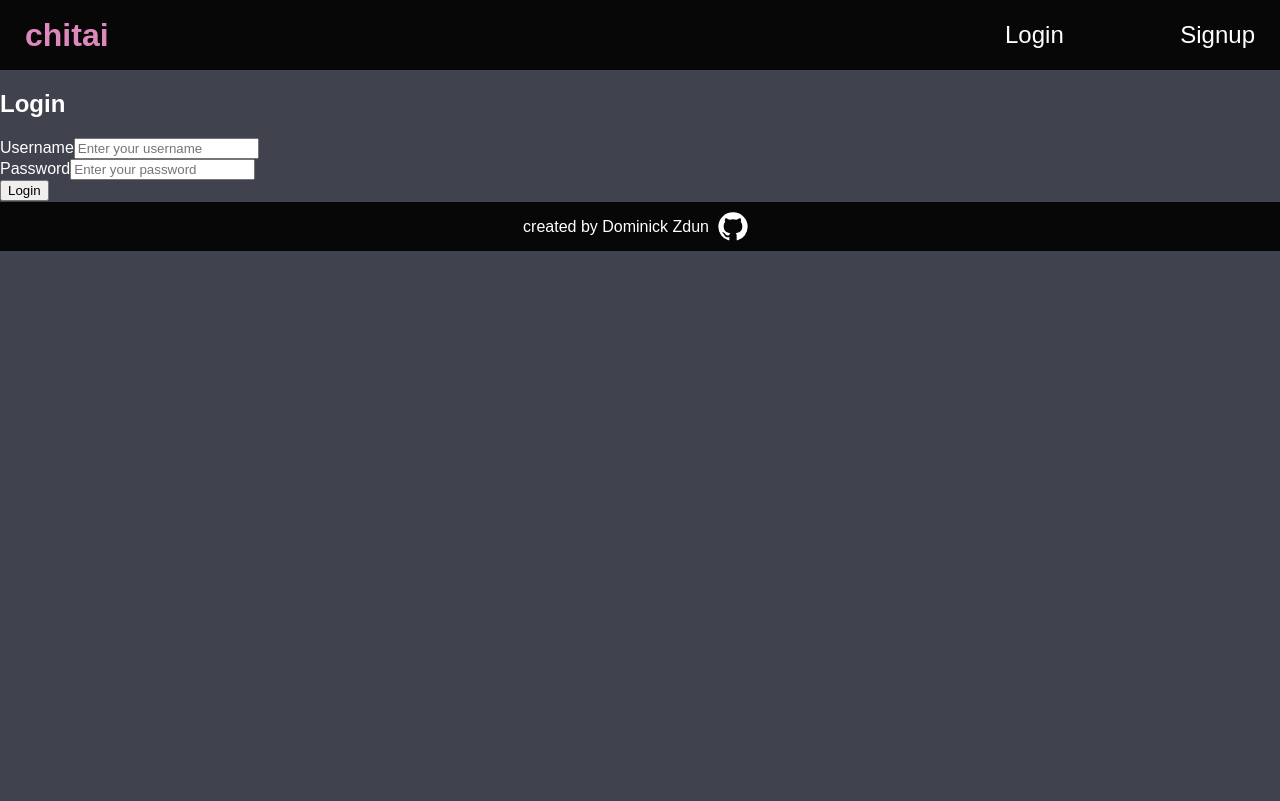
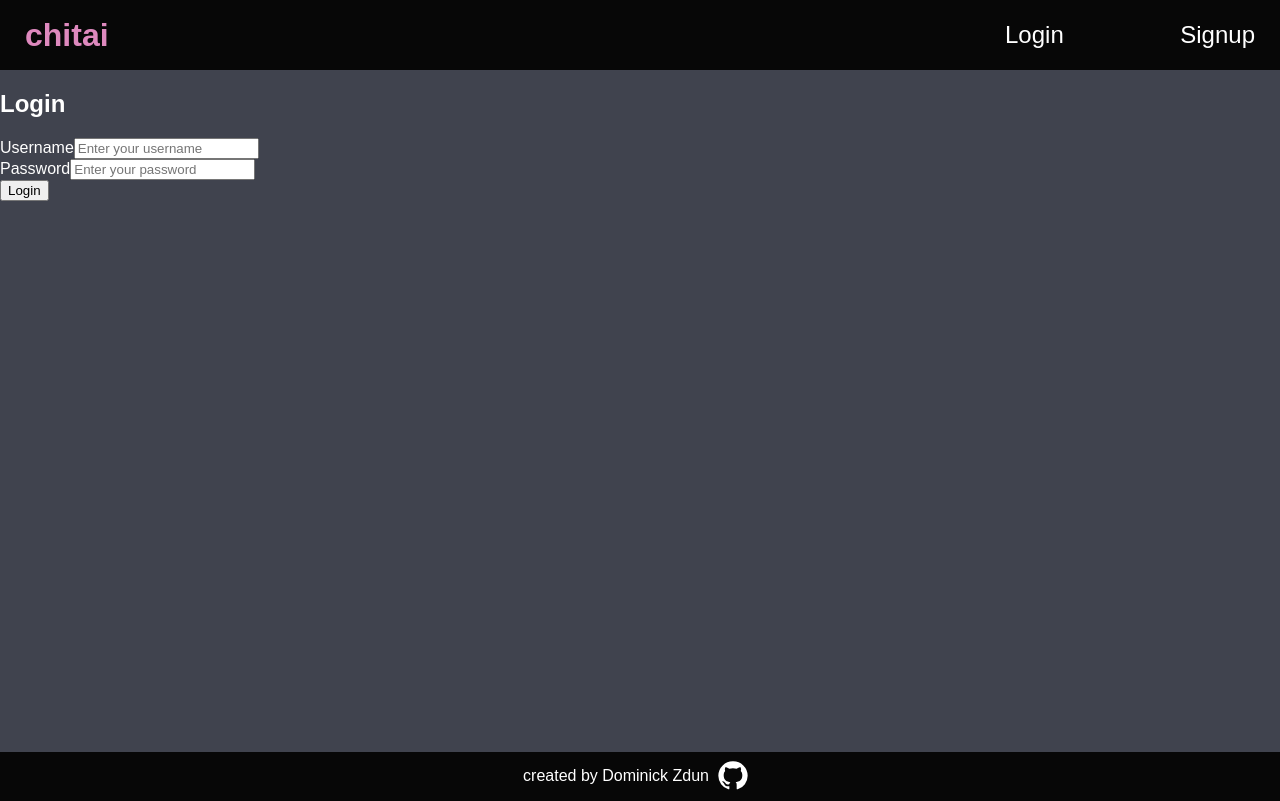
Before and after one commit to dominickzdun/blog, a React (Vite) app in the folder client/: page /login in a window 1280 px wide. Built offline with nearby package versions, Linux system fonts and the light colour scheme.

Commit message:
Fixed footer position

```diff
--- a/client/src/App.jsx
+++ b/client/src/App.jsx
@@ -4,14 +4,14 @@ import Header from "./components/Header";
 function App() {
     <Articles />;
     return (
-        <div>
+        <>
             <Header />
             <main>
                 <h1>Articles</h1>
                 <Articles />
             </main>
             <Footer></Footer>
-        </div>
+        </>
     );
 }
 
--- a/client/src/components/Dashboard.jsx
+++ b/client/src/components/Dashboard.jsx
@@ -128,7 +128,7 @@ function Dashboard() {
     };
 
     return (
-        <div>
+        <>
             <header>
                 <Header></Header>
             </header>
@@ -162,7 +162,7 @@ function Dashboard() {
                 </ul>
             </main>
             <footer><Footer></Footer></footer>
-        </div>
+        </>
     );
 }
 
--- a/client/src/components/Login.jsx
+++ b/client/src/components/Login.jsx
@@ -58,7 +58,7 @@ function Login() {
     return (
         <>
             <Header />
-            <div className="login-container">
+            <main className="login-container">
                 <h2>Login</h2>
                 {error && <div className="error-message">{error}</div>}
 
@@ -97,8 +97,10 @@ function Login() {
                         {isLoading ? "Logging in..." : "Login"}
                     </button>
                 </form>
-            </div>
-            <footer><Footer></Footer></footer>
+            </main>
+            <footer>
+                <Footer></Footer>
+            </footer>
         </>
     );
 }
--- a/client/src/components/Signup.jsx
+++ b/client/src/components/Signup.jsx
@@ -63,7 +63,7 @@ function Signup() {
     return (
         <>
             <Header />
-            <div className="signup-container">
+            <main className="signup-container">
                 <h2>Signup</h2>
                 <form onSubmit={handleSubmit}>
                     <div className="form-group">
@@ -126,7 +126,7 @@ function Signup() {
                         </div>
                     )}
                 </form>
-            </div>
+            </main>
             <footer><Footer></Footer></footer>
         </>
     );
--- a/client/src/index.css
+++ b/client/src/index.css
@@ -17,6 +17,12 @@ a {
     --lilac: #c297b8;
     --mimi-pink: #fdcff3;
     --persian-pink: #de89be;
+}
+
+#root{
+    display: flex;
+    flex-direction: column;
+    min-height: 100vh;
 }
 
 header {
@@ -70,7 +76,7 @@ header {
 main {
     background-color: var(--charcoal);
     padding-bottom: 50px; /* Height of footer + some extra space */
-    min-height: calc(100vh - 50px); /* Full height minus header */
+    flex: 1;
 }
 
 footer {
```
